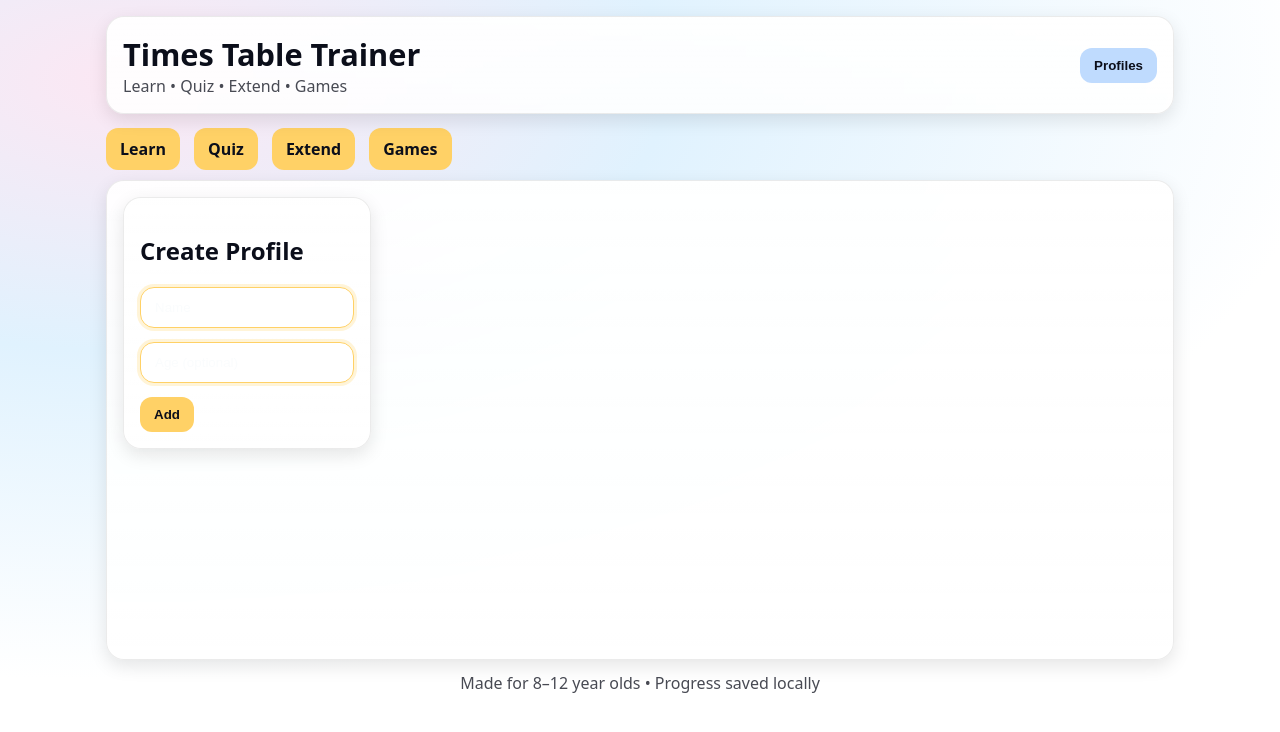
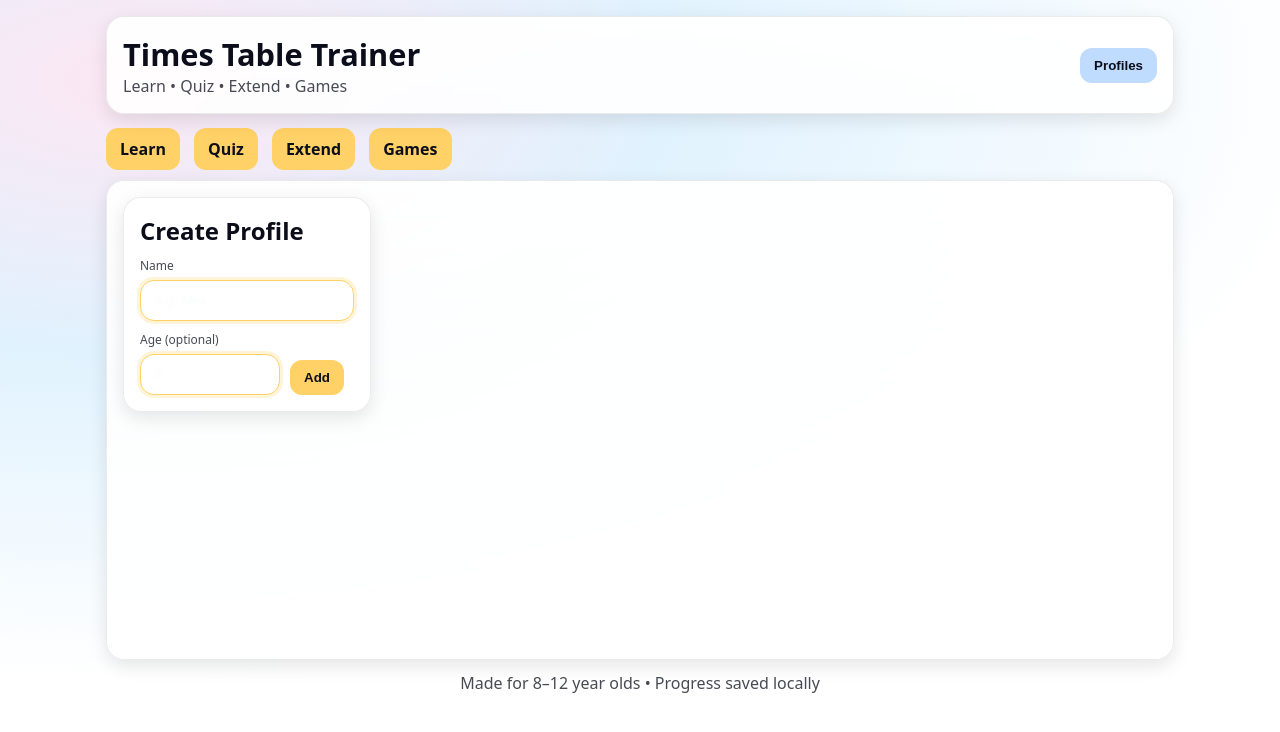
Before and after one commit to trentmurray/timestable-pro, a Vue app: page /#/learn in a window 1280 px wide. Both pictures are taken after a click on the button "Profiles". Shown: the top 732 px of the page. Built offline with nearby package versions, Linux system fonts and the light colour scheme.

Commit message:
cleaning profile

```diff
--- a/src/views/ProfilesView.vue
+++ b/src/views/ProfilesView.vue
@@ -1,25 +1,36 @@
 <template>
   <div class="grid">
     <div class="card pop">
-      <h2>Create Profile</h2>
+      <h2 style="margin:0 0 10px;">Create Profile</h2>
       <form @submit.prevent="create">
-        <div class="row">
-          <input class="input" type="text" v-model="name" placeholder="Name" />
-          <input class="input" v-model.number="age" type="number" placeholder="Age (optional)" />
-          <button class="btn">Add</button>
+        <div class="row" style="align-items:flex-end; gap:10px;">
+          <div style="flex:1 1 180px;">
+            <label class="muted" style="font-size:12px; display:block; margin:0 0 6px;">Name</label>
+            <input class="input" type="text" v-model="name" placeholder="e.g. Alex" />
+          </div>
+          <div style="width:140px;">
+            <label class="muted" style="font-size:12px; display:block; margin:0 0 6px;">Age (optional)</label>
+            <input class="input" v-model.number="age" type="number" placeholder="8" />
+          </div>
+          <div>
+            <button class="btn" type="submit">Add</button>
+          </div>
         </div>
       </form>
     </div>
 
     <div class="card pop" v-for="p in user.profiles" :key="p.id">
-      <div class="flex" style="justify-content:space-between; align-items:center;">
+      <div class="flex" style="flex-direction:column; gap:10px; min-height:140px;">
         <div>
-          <div style="font-weight:800">{{ p.name }}</div>
-          <div class="muted">Highscores: Quiz {{p.progress.quizHighScore}} • Game {{p.progress.snakeHighScore}}</div>
+          <div style="font-weight:900; font-size:18px;">{{ p.name }}</div>
+          <div class="muted" style="margin-top:4px; font-size:13px;">
+            Highscores: Quiz {{p.progress.quizHighScore}} • Snake {{p.progress.snakeHighScore}}
+            <span v-if="p.progress.invadersHighScore !== undefined"> • Invaders {{p.progress.invadersHighScore}}</span>
+          </div>
         </div>
-        <div class="flex gap-12">
-          <button class="btn secondary" @click="select(p.id)">Use</button>
-          <button class="btn" style="background:linear-gradient(90deg, var(--bad), #c2410c); color:white" @click="remove(p.id)">Delete</button>
+        <div style="display:grid; grid-template-columns: 1fr 1fr; gap:10px; margin-top:auto;">
+          <button class="btn secondary" style="width:100%; padding:10px 12px;" @click="select(p.id)">Use</button>
+          <button class="btn" style="width:100%; background:#fecaca; color:#7f1d1d; padding:10px 12px;" @click="remove(p.id)">Delete</button>
         </div>
       </div>
     </div>
```
